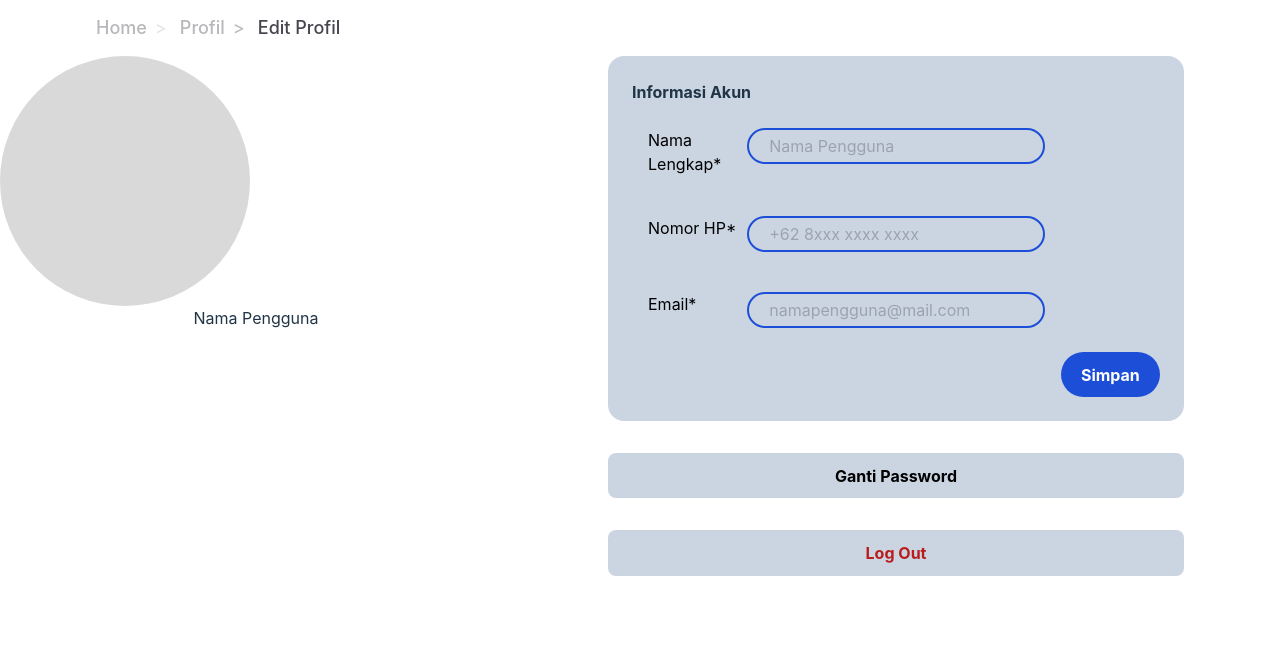
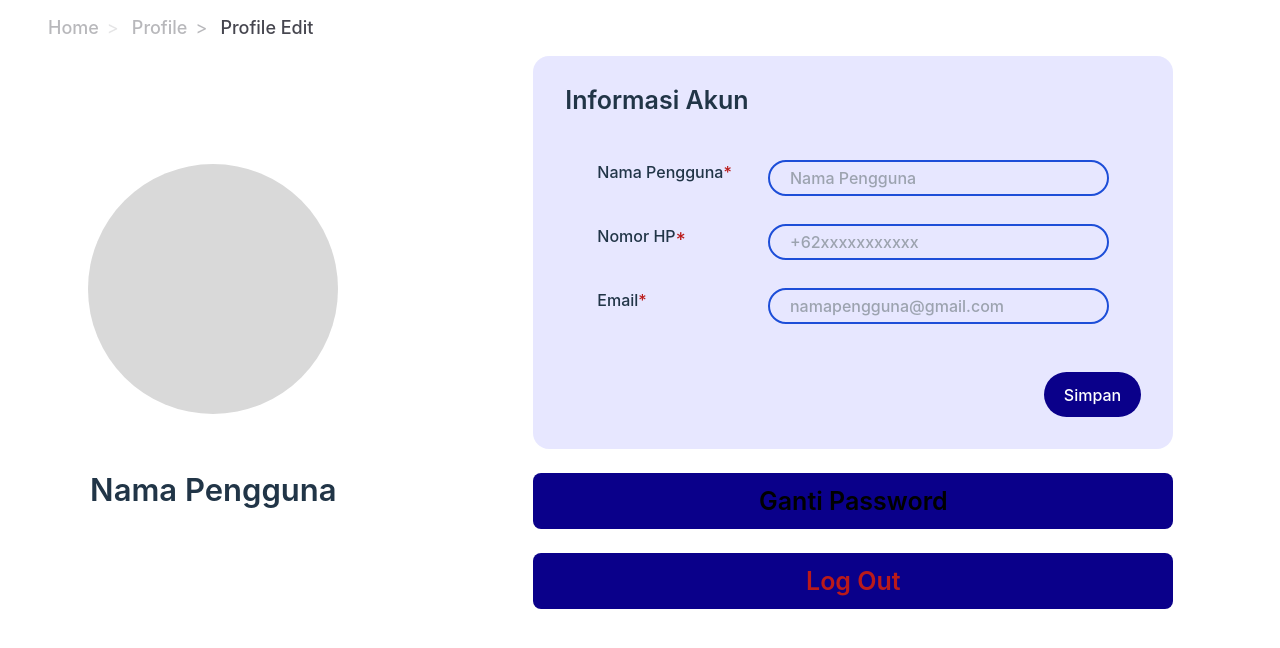
Before and after one commit to synrgy-tim-d/FSW-Frontend, a React (Vite) app: page /editprofil in a window 1280 px wide. Shown: the top 648 px of the page. Built offline with nearby package versions, Linux system fonts and the light colour scheme.

Commit message:
Edit Profile Page Fixed (No Pics yet)

```diff
--- a/src/components/profile/editprofile.jsx
+++ b/src/components/profile/editprofile.jsx
@@ -1,10 +1,11 @@
 import React from 'react';
 import './profile.css';
+import { Link } from 'react-router-dom';
 
 const EditProfile = () => {
   return (
     <>
-      <ul className='breadcrumb ml-24 m-4'>
+      {/* <ul className='breadcrumb ml-24 m-4'>
         <li>
           <a href='#'>Home</a>
         </li>
@@ -29,7 +30,7 @@ const EditProfile = () => {
 
         <div className='w-3/5 grid'>
           <div className='w-3/4 h-auto justify-self-center grid gap-8'>
-            <form action='|' className='grid p-6 bg-slate-300 rounded-2xl gap-2'>
+            <form action='|' className='grid p-6 bg-slate-300 rounded-2xl gap-6'>
               <div className='flex justify-start'>
                 <p>
                   <strong>Informasi Akun</strong>
@@ -38,7 +39,7 @@ const EditProfile = () => {
 
               <div className='flex text-black p-4'>
                 <div className='w-1/5'>
-                  <label htmlFor='inline-full-name'>
+                  <label htmlFor='inline-full-name' className='flex justify-start'>
                     Nama Lengkap*
                   </label>
                 </div>
@@ -54,7 +55,7 @@ const EditProfile = () => {
 
               <div className='flex text-black p-4'>
                 <div className='w-1/5'>
-                  <label htmlFor='inline-phone-number'>
+                  <label htmlFor='inline-full-name' className='flex justify-start'>
                     Nomor HP*
                   </label>
                 </div>
@@ -62,7 +63,7 @@ const EditProfile = () => {
                   <input
                     className='w-full rounded-full border-2 border-blue-700 bg-inherit pl-5 p-1'
                     type='text'
-                    id='inline-phone-number'
+                    id='inline-full-name'
                     placeholder='+62 8xxx xxxx xxxx'
                   />
                 </div>
@@ -70,7 +71,7 @@ const EditProfile = () => {
 
               <div className='flex text-black p-4'>
                 <div className='w-1/5'>
-                  <label htmlFor='inline-email'>
+                  <label htmlFor='inline-full-name' className='flex justify-start'>
                     Email*
                   </label>
                 </div>
@@ -78,7 +79,7 @@ const EditProfile = () => {
                   <input
                     className='w-full rounded-full border-2 border-blue-700 bg-inherit pl-5 p-1'
                     type=''
-                    id='inline-email'
+                    id='inline-full-name'
                     placeholder='namapengguna@mail.com'
                   />
                 </div>
@@ -104,6 +105,114 @@ const EditProfile = () => {
             </div>
           </div>
         </div>
+      </div> */}
+
+      <ul className='breadcrumb ml-12 m-4'>
+        <li>
+          <Link to='/'>Home</Link>
+        </li>
+        <li>
+          <Link to='/profil'>Profile</Link>
+        </li>
+        <li>
+          <Link to='/editprofil'>Profile Edit</Link>
+        </li>
+      </ul>
+
+      <div className='w-screen grid grid-cols-6 grid-flow-col'>
+        <div className='col-span-2 grid grid-row-2 grid-flow-row justify-items-center content-center gap-16'>
+          <div className='circle'></div>
+          <div className='text-[31px] font-[600]'>Nama Pengguna</div>
+        </div>
+
+        <div className='w-3/4 col-span-4 justify-self-center grid gap-6'>
+          <form action='|' className='grid gap-12 bg-[#C0C1FF]/[0.38] rounded-2xl p-8'>
+            <div className='text-[25px] font-[600]'>Informasi Akun</div>
+
+            <div className='grid gap-7 text-[16px] font-[500] px-8'>
+              <div className='grid grid-flow-col grid-cols-3'>
+                <div className='col-span-1'>
+                  <label htmlFor='inline-full-name'>
+                    Nama Pengguna
+                    <span className='text-[#BA1A1A]'>*</span>
+                  </label>
+                </div>
+                <div className='col-span-2'>
+                  <input
+                    className='w-full rounded-full border-2 border-blue-700 bg-inherit pl-5 p-1'
+                    type='text'
+                    id='inline-full-name'
+                    placeholder='Nama Pengguna'
+                  />
+                </div>
+              </div>
+
+              <div className='grid grid-flow-col grid-cols-3'>
+                <div className='col-span-1'>
+                  <label htmlFor='inline-phone-number'>
+                    Nomor HP
+                    <span className='text-[#BA1A1A]'>*</span>
+                  </label>
+                </div>
+                <div className='col-span-2'>
+                  <input
+                    className='w-full rounded-full border-2 border-blue-700 bg-inherit pl-5 p-1'
+                    type='number'
+                    id='inline-phone-number'
+                    placeholder='+62xxxxxxxxxxx'
+                  />
+                </div>
+              </div>
+
+              <div className='grid grid-flow-col grid-cols-3'>
+                <div className='col-span-1'>
+                  <label htmlFor='inline-email'>
+                    Email
+                    <span className='text-[#BA1A1A]'>*</span>
+                  </label>
+                </div>
+                <div className='col-span-2'>
+                  <input
+                    className='w-full rounded-full border-2 border-blue-700 bg-inherit pl-5 p-1'
+                    type='number'
+                    id='inline-email'
+                    placeholder='namapengguna@gmail.com'
+                  />
+                </div>
+              </div>
+            </div>
+
+            <div className='flex justify-end'>
+              <Link to='profil' >
+                <button type='button' className='rounded-[150px] bg-[#0A008A]'>
+                  Simpan
+                </button>
+              </Link>
+            </div>
+          </form>
+
+          <div className='bg-[#C0C1FF]/[0.38] rounded-2xl'>
+            <Link to='/'>
+              <button
+                type='button'
+                className='w-full text-[#000000] text-[25px] font-[600] flex justify-center'
+              >
+                Ganti Password
+              </button>
+            </Link>
+          </div>
+
+          <div className='bg-[#C0C1FF]/[0.38] rounded-2xl'>
+            <Link to='/'>
+              <button
+                type='button'
+                className='w-full text-[#BA1A1A] text-[25px] font-[600] flex justify-center'
+              >
+                Log Out
+              </button>
+            </Link>
+          </div>
+        </div>
       </div>
     </>
   );
--- a/src/index.css
+++ b/src/index.css
@@ -91,8 +91,8 @@ button:active {
   color: #FFFFFF;
 }
 
-button:disabled {
+/* button:disabled {
   background-color: #46464F;
   opacity: 0.38;
   color: #000000;
-}
+} */
```
